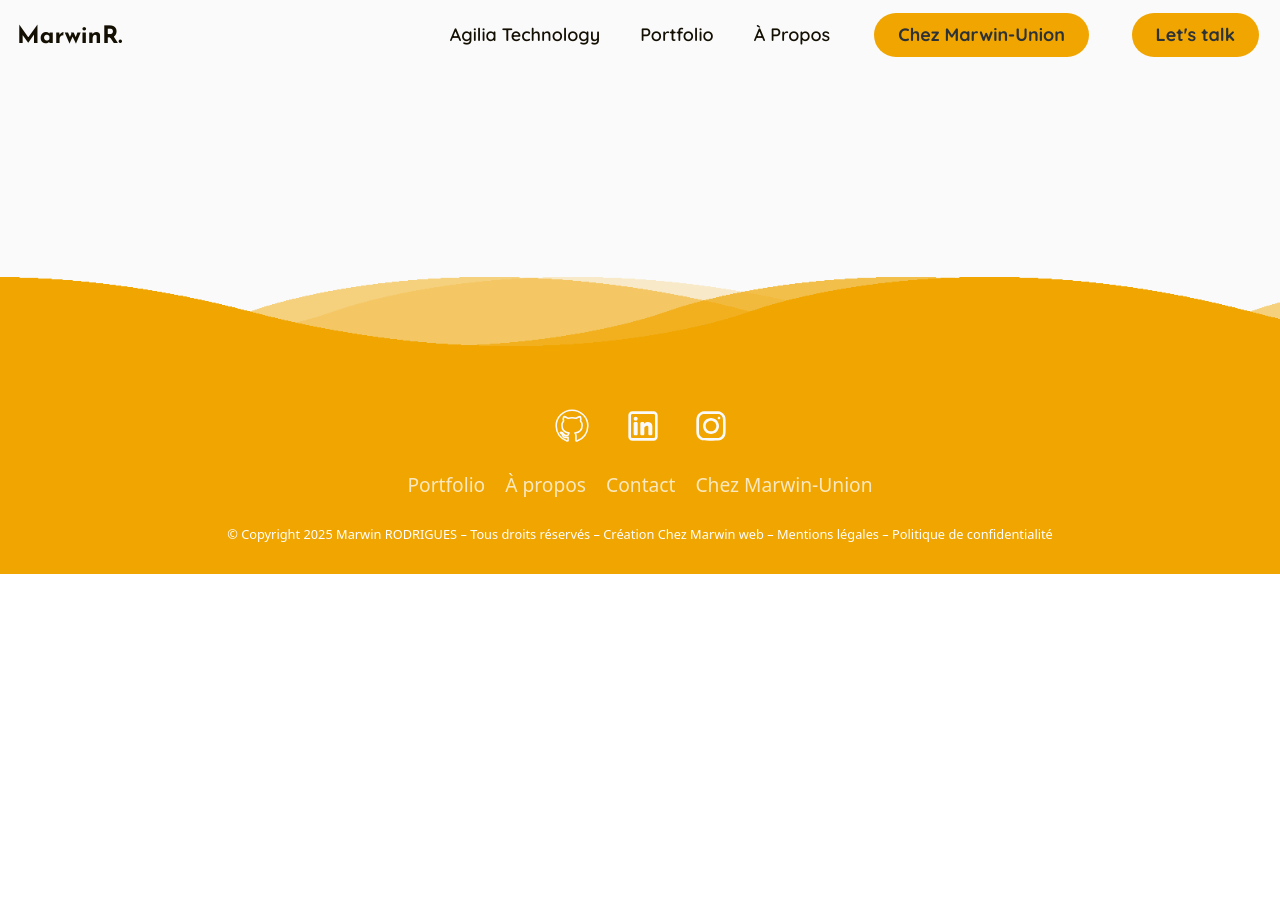
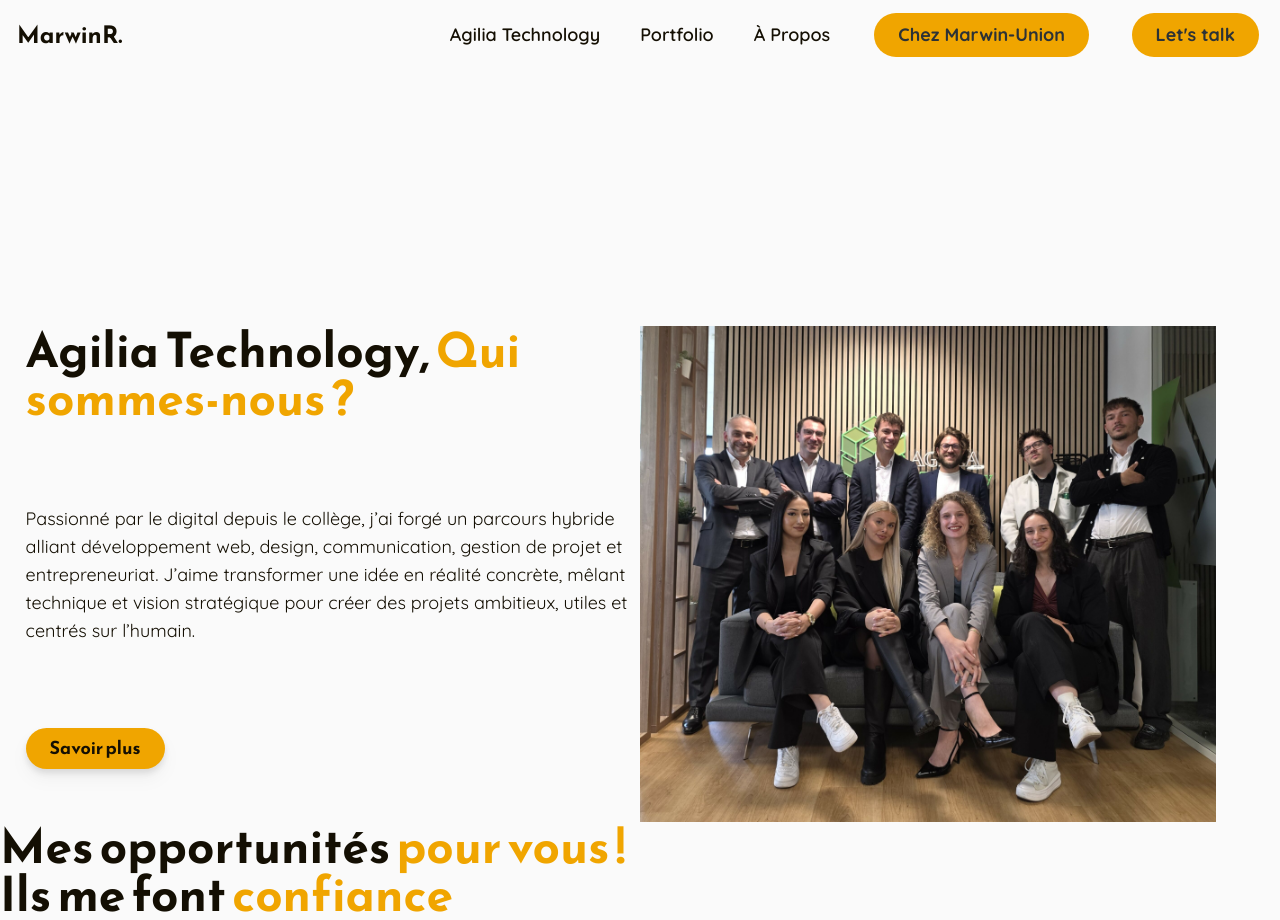
Before and after one commit to Marwin-Rdgs/PP-002-Portfolio2025, a Nuxt app: page /agilia-technology in a window 1280 px wide. Shown: the top 920 px of the page. Before the commit the page ends 800 px from the top, so only its background shows below. Built offline with nearby package versions, Linux system fonts and the light colour scheme.

Commit message:
feat:1stSection-Presentation

```diff
--- a/pages/agilia-technology.vue
+++ b/pages/agilia-technology.vue
@@ -1,2 +1,31 @@
 <template>
+
+    <!-- PRESENTATION -->
+
+    <section aria-label="Redirection à l'histoire de Marwin RODRIGUES" class="relative grid desktop:grid-cols-2 phone:mt-[60%] desktop:mt-[20%]">
+      <div class="grid gap-[6%] ml-[4%]">
+        <h3 class="font-Primary font-bold text-dark-color phone:text-2xl desktop:text-5xl">Agilia Technology, <span class="text-primary-color">Qui sommes-nous ?</span></h3>
+        <p class="font-Secondary text-dark-color desktop:text-lg phone:text-sm">Passionné par le digital depuis le collège, j’ai forgé un parcours hybride alliant développement web, design, communication, gestion de projet et entrepreneuriat. J’aime transformer une idée en réalité concrète, mêlant technique et vision stratégique pour créer des projets ambitieux, utiles et centrés sur l’humain.</p>
+        <NuxtLink to="/a-propos"><button class="bg-primary-color text-dark-color rounded-full desktop:px-[24px] phone:px-[10px] phone:text-sm desktop:text-lg py-[1%] text-center font-Primary font-bold drop-shadow-lg hover:scale-110 hover:translate-x-6 hover:shadow-secondary-color hover:shadow-lg transition-all ease-in-out duration-500">Savoir plus</button></NuxtLink>
+      </div>
+
+      <img loading="lazy" src="/imgs/agilia/TeamAgilia.jpg" alt="Image de Marwin RODRIGUES" class="w-[90%]">
+
+    </section>
+
+    <!-- Carrières -->
+    <section>
+        <h3 class="font-Primary font-bold text-dark-color phone:text-2xl desktop:text-5xl">Mes opportunités <span class="text-primary-color">pour vous !</span></h3>
+    </section>
+
+    <!-- Ils me font confiance -->
+    <section>
+        <h3 class="font-Primary font-bold text-dark-color phone:text-2xl desktop:text-5xl">Ils me font <span class="text-primary-color">confiance</span></h3>
+    </section>
+
+    <!-- Me contacter -->
+    <section>
+        <h3 class="font-Primary font-bold text-dark-color phone:text-2xl desktop:text-5xl">Me<span class="text-primary-color"> contacter !</span></h3>
+    </section>
+
 </template>
```
Also changed, not shown: public/imgs/agilia/TeamAgilia.jpg (added).
